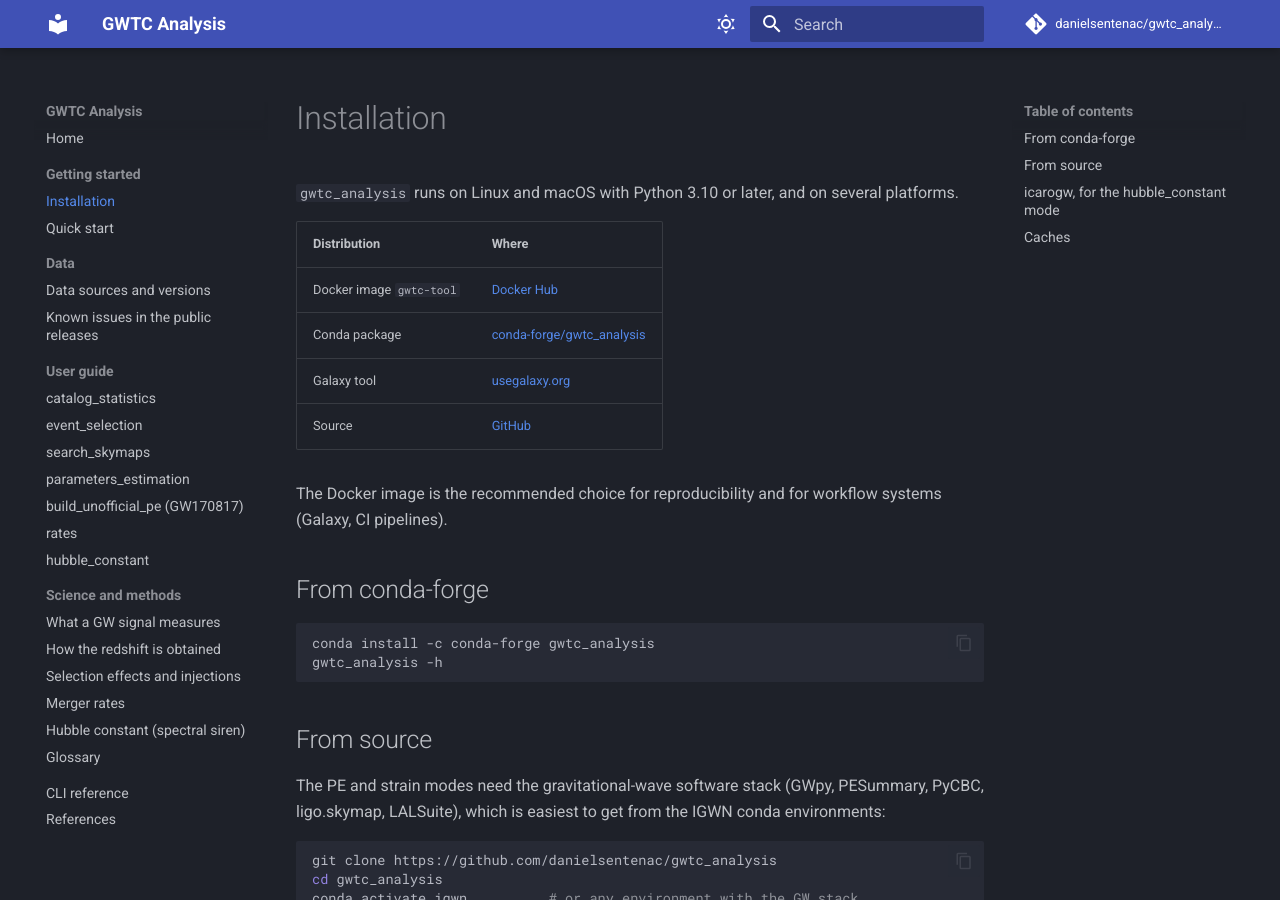
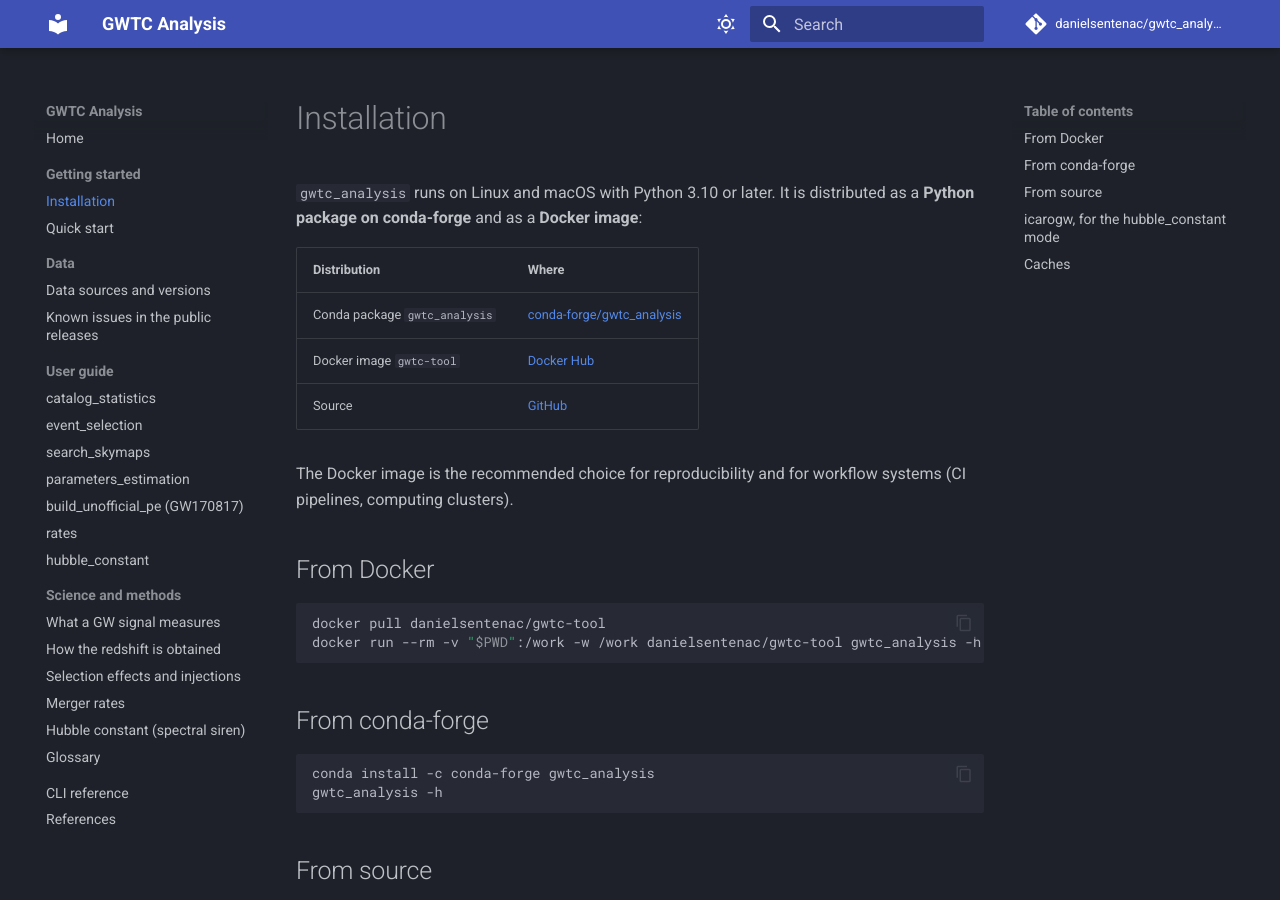
Before and after one commit to danielsentenac/gwtc_analysis, an MkDocs documentation site: the page built from docs/installation.md, in a window 1280 px wide and 900 px high. Built offline with MkDocs 1.6.1 and Material for MkDocs 9.7.7, drawn with Linux system fonts in a browser that asks for light colours; comment, search, counter and statistics services are not loaded.

Commit message:
docs, README: distributed as a conda-forge package and a Docker image; Galaxy only as a data repository
Co-Authored-By: Claude Opus 5.5 <noreply@anthropic.com>

````diff
--- a/docs/installation.md
+++ b/docs/installation.md
@@ -1,16 +1,23 @@
 # Installation
 
-`gwtc_analysis` runs on Linux and macOS with Python 3.10 or later, and on several platforms.
+`gwtc_analysis` runs on Linux and macOS with Python 3.10 or later. It is distributed as a **Python
+package on conda-forge** and as a **Docker image**:
 
 | Distribution | Where |
 |---|---|
+| Conda package `gwtc_analysis` | [conda-forge/gwtc_analysis](https://anaconda.org/conda-forge/gwtc_analysis) |
 | Docker image `gwtc-tool` | [Docker Hub](https://hub.docker.com/r/danielsentenac/gwtc-tool/) |
-| Conda package | [conda-forge/gwtc_analysis](https://anaconda.org/conda-forge/gwtc_analysis) |
-| Galaxy tool | [usegalaxy.org](https://usegalaxy.org) |
 | Source | [GitHub](https://github.com/danielsentenac/gwtc_analysis) |
 
-The Docker image is the recommended choice for reproducibility and for workflow systems (Galaxy,
-CI pipelines).
+The Docker image is the recommended choice for reproducibility and for workflow systems (CI
+pipelines, computing clusters).
+
+## From Docker
+
+```bash
+docker pull danielsentenac/gwtc-tool
+docker run --rm -v "$PWD":/work -w /work danielsentenac/gwtc-tool gwtc_analysis -h
+```
 
 ## From conda-forge
 
````
Also changed, not shown: README.md (+5 -4 lines), docs/quickstart.md (+1 -1 lines).
